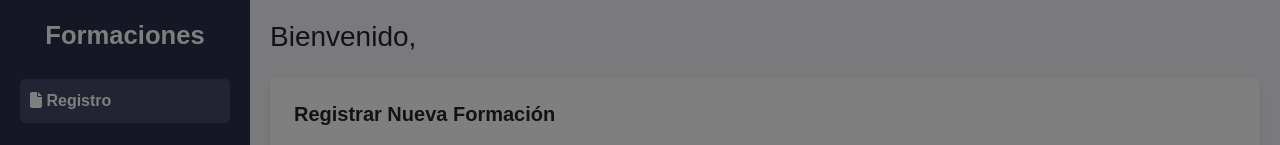
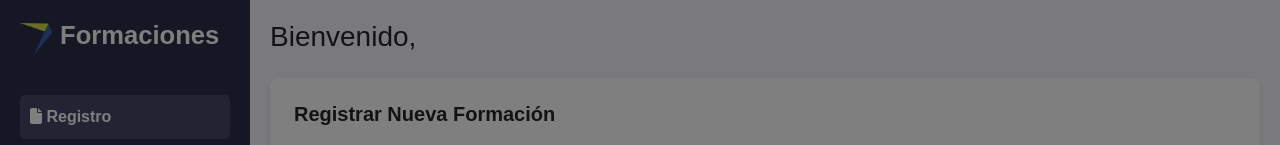
Before and after one commit to avantikasistemas/frontend_formacion, a Vue app: page /registro in a window 1280 px wide. Shown: the top 145 px of the page. Built offline with nearby package versions, Linux system fonts and the light colour scheme; no server answers; sample sign-in values are in the browser's storage.

Commit message:
se agrega favicon

```diff
--- a/src/views/Layouts/NavbarView.vue
+++ b/src/views/Layouts/NavbarView.vue
@@ -1,7 +1,10 @@
 <template>
     <div class="main-navbar">
       <aside class="sidebar">
-        <h2>Formaciones</h2>
+        <div class="header-div">
+          <img :src="logo" :alt="logo">
+          <h2>Formaciones</h2>
+        </div>
         <nav>
           <ul>
             <li><router-link :to="{ name: 'registro'}"><i class="fa-solid fa-file"></i> Registro</router-link></li>
@@ -18,6 +21,7 @@
 
   import { ref, onMounted } from "vue";
   import { useRouter } from "vue-router";
+  import logo from '@/assets/logo.png';
 
   const token = ref("");
   const nombre = ref("");
@@ -49,6 +53,21 @@
     height: 100vh;
     overflow: hidden;
   }
+
+.header-div {
+  display: flex;
+  align-items: center;
+  margin-bottom: 16px;
+}
+.header-div img {
+    margin-right: 8px;
+    width: 32px;
+    height: 32px;
+}
+.header-div h1 {
+    font-size: 1.25rem;
+    font-weight: bold;
+}
 
   .main-navbar {
     display: flex;
```
